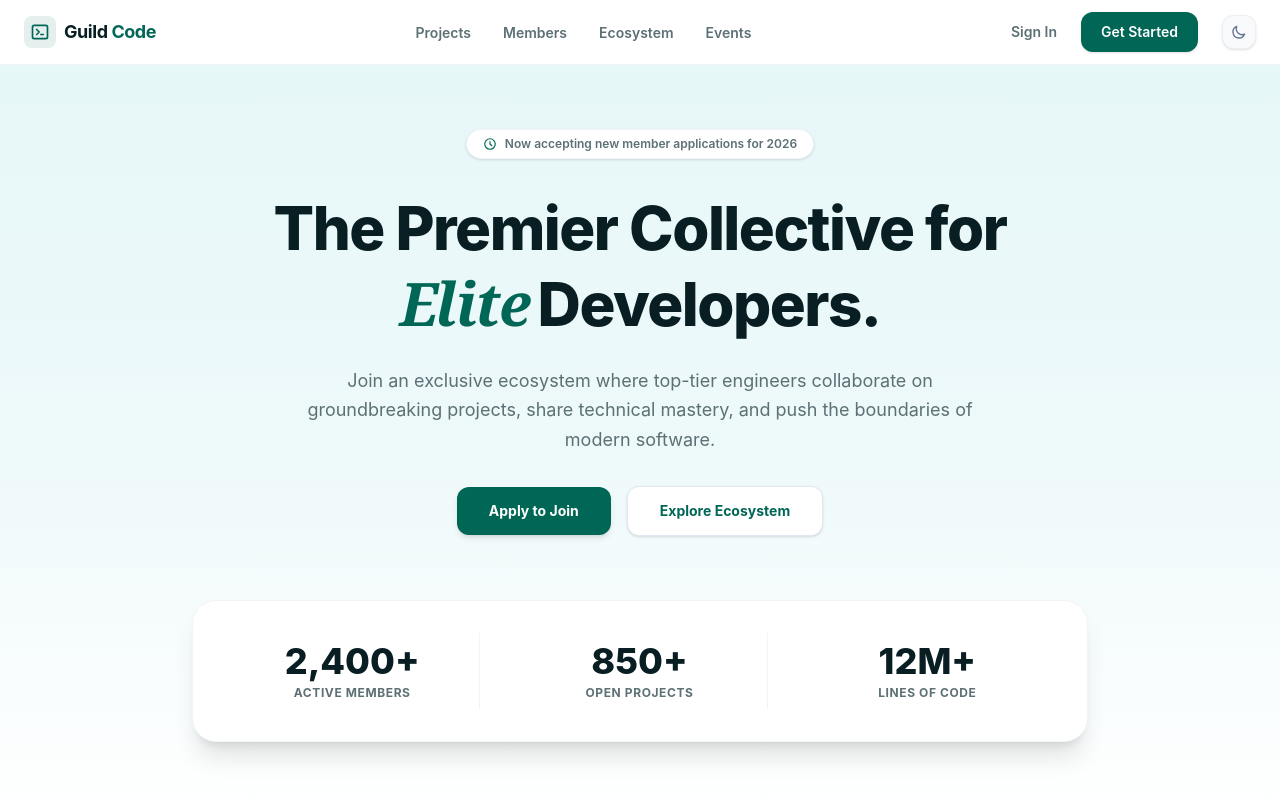
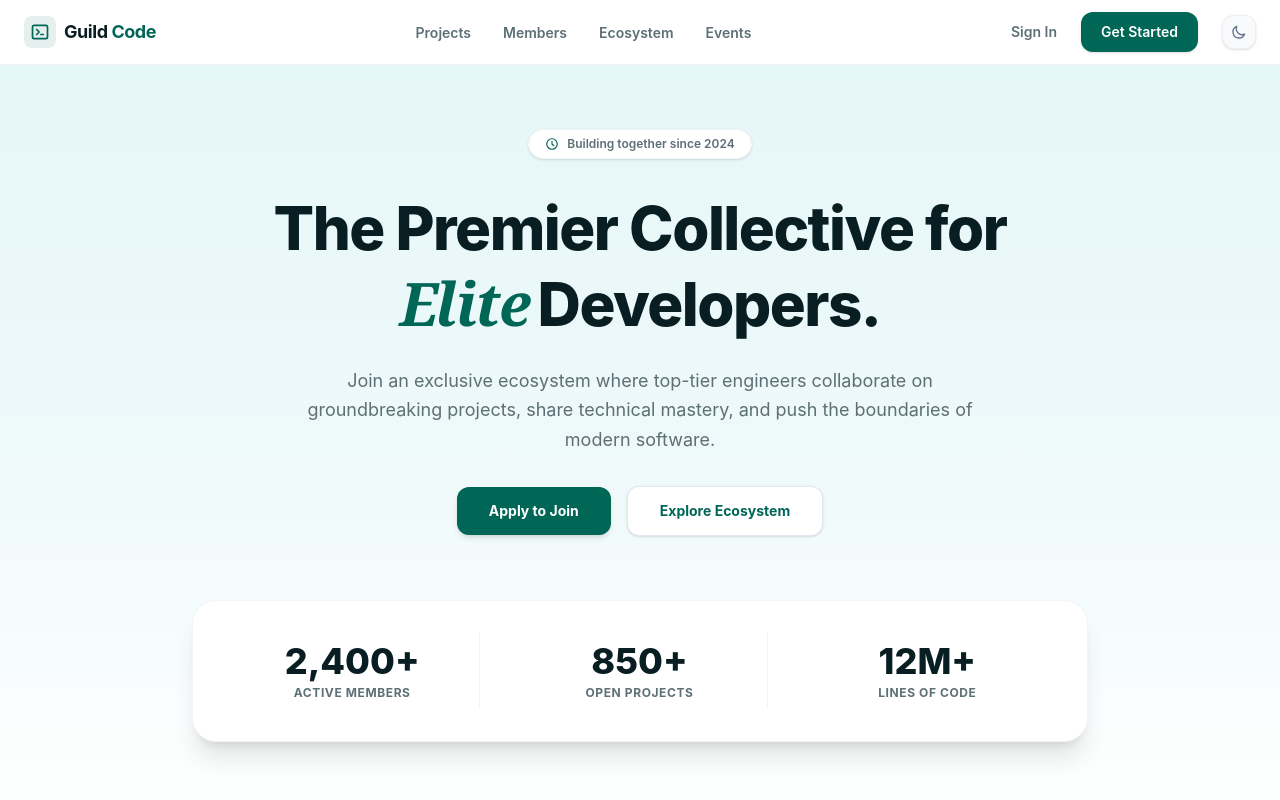
Before and after one commit to Winney360/Guild_Code_Community_Hub, a React (Vite) app in the folder client/: page / in a window 1280 px wide. Shown: the top 800 px of the page. Built offline with nearby package versions, Linux system fonts and the light colour scheme; no server answers.

Commit message:
feat: update home page hero badge to building together since 2024

```diff
--- a/client/src/pages/Home.tsx
+++ b/client/src/pages/Home.tsx
@@ -42,7 +42,7 @@ export const Home: React.FC = () => {
             <svg className="w-3.5 h-3.5 text-[#006655]" fill="none" stroke="currentColor" viewBox="0 0 24 24">
               <path strokeLinecap="round" strokeLinejoin="round" strokeWidth={2} d="M12 8v4l3 3m6-3a9 9 0 11-18 0 9 9 0 0118 0z" />
             </svg>
-            <span>Now accepting new member applications for 2026</span>
+            <span>Building together since 2024</span>
           </div>
 
           {/* Title */}
```
